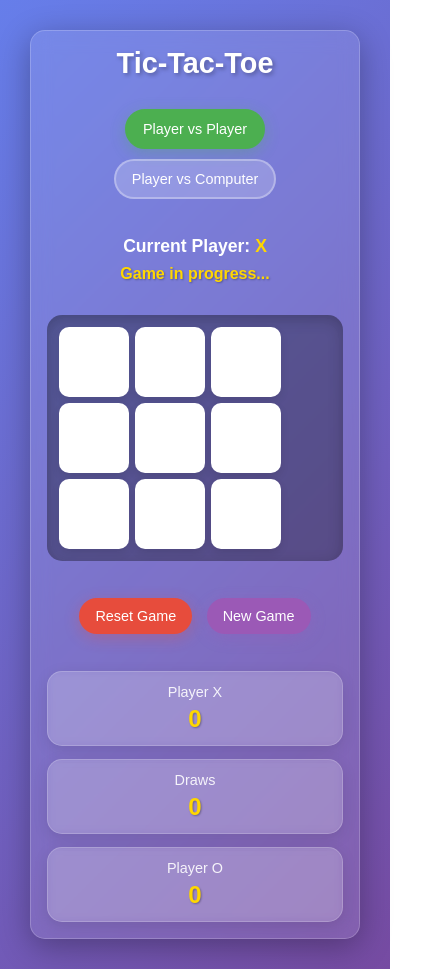
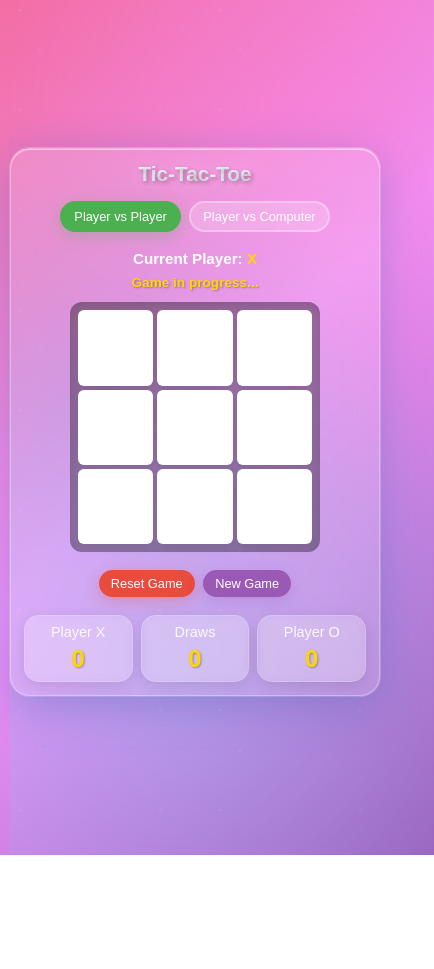
Before and after one commit to maheshdadwal07/SCT_WD_3, a plain HTML site: page index.html in a window 390 px wide. Shown: the whole page, 434 px wide, since content can reach past the window. After the commit the page ends 855 px from the top, so only its background shows below. Drawn offline with Linux system fonts and the light colour scheme.

Commit message:
updated  css

```diff
--- a/styles.css
+++ b/styles.css
@@ -6,36 +6,173 @@
 
 body {
   font-family: "Arial", sans-serif;
-  background: linear-gradient(135deg, #667eea 0%, #764ba2 100%);
+  background: linear-gradient(
+    -45deg,
+    #667eea,
+    #764ba2,
+    #f093fb,
+    #f5576c,
+    #4facfe,
+    #00f2fe
+  );
+  background-size: 400% 400%;
+  animation: gradientShift 15s ease infinite;
   min-height: 100vh;
   display: flex;
   justify-content: center;
   align-items: center;
   color: #fff;
-  padding: 20px;
+  padding: 10px;
+  margin: 0;
+  overflow-x: hidden;
+  position: relative;
+}
+
+body::before {
+  content: "";
+  position: absolute;
+  top: 0;
+  left: 0;
+  right: 0;
+  bottom: 0;
+  background: radial-gradient(
+      circle at 20% 50%,
+      rgba(120, 119, 198, 0.3) 0%,
+      transparent 50%
+    ),
+    radial-gradient(
+      circle at 80% 20%,
+      rgba(255, 119, 198, 0.3) 0%,
+      transparent 50%
+    ),
+    radial-gradient(
+      circle at 40% 80%,
+      rgba(120, 219, 255, 0.3) 0%,
+      transparent 50%
+    );
+  animation: floatingOrbs 20s ease-in-out infinite;
+  pointer-events: none;
+}
+
+body::after {
+  content: "";
+  position: absolute;
+  top: 0;
+  left: 0;
+  right: 0;
+  bottom: 0;
+  background-image: radial-gradient(
+      2px 2px at 20px 30px,
+      rgba(255, 255, 255, 0.15),
+      transparent
+    ),
+    radial-gradient(2px 2px at 40px 70px, rgba(255, 255, 255, 0.1), transparent),
+    radial-gradient(1px 1px at 90px 40px, rgba(255, 255, 255, 0.1), transparent),
+    radial-gradient(
+      1px 1px at 130px 80px,
+      rgba(255, 255, 255, 0.1),
+      transparent
+    ),
+    radial-gradient(
+      2px 2px at 160px 30px,
+      rgba(255, 255, 255, 0.1),
+      transparent
+    );
+  background-repeat: repeat;
+  background-size: 200px 100px;
+  animation: sparkle 25s linear infinite;
+  pointer-events: none;
+}
+
+@keyframes gradientShift {
+  0% {
+    background-position: 0% 50%;
+  }
+  50% {
+    background-position: 100% 50%;
+  }
+  100% {
+    background-position: 0% 50%;
+  }
+}
+
+@keyframes floatingOrbs {
+  0%,
+  100% {
+    transform: translate(0, 0) scale(1);
+  }
+  33% {
+    transform: translate(30px, -30px) scale(1.1);
+  }
+  66% {
+    transform: translate(-20px, 20px) scale(0.9);
+  }
+}
+
+@keyframes sparkle {
+  0% {
+    transform: translateY(0);
+  }
+  100% {
+    transform: translateY(-100px);
+  }
 }
 
 .container {
   text-align: center;
-  background: rgba(255, 255, 255, 0.1);
-  padding: 2rem;
-  border-radius: 15px;
-  box-shadow: 0 8px 32px rgba(0, 0, 0, 0.3);
-  backdrop-filter: blur(10px);
-  border: 1px solid rgba(255, 255, 255, 0.2);
-  max-width: 500px;
-  width: 100%;
+  background: rgba(255, 255, 255, 0.15);
+  padding: 1.2rem;
+  border-radius: 20px;
+  box-shadow: 0 8px 32px rgba(0, 0, 0, 0.3), 0 0 0 1px rgba(255, 255, 255, 0.2),
+    inset 0 1px 0 rgba(255, 255, 255, 0.4);
+  backdrop-filter: blur(15px);
+  border: 1px solid rgba(255, 255, 255, 0.3);
+  max-width: 400px;
+  width: calc(100% - 20px);
+  margin: 0 auto;
+  position: relative;
+  animation: containerGlow 8s ease-in-out infinite alternate;
+}
+
+@keyframes containerGlow {
+  0% {
+    box-shadow: 0 8px 32px rgba(0, 0, 0, 0.3),
+      0 0 0 1px rgba(255, 255, 255, 0.2), inset 0 1px 0 rgba(255, 255, 255, 0.4);
+  }
+  100% {
+    box-shadow: 0 12px 48px rgba(102, 126, 234, 0.4),
+      0 0 0 1px rgba(255, 255, 255, 0.3), inset 0 1px 0 rgba(255, 255, 255, 0.6);
+  }
 }
 
 h1 {
-  margin-bottom: 1.5rem;
-  font-size: 2.5rem;
-  text-shadow: 2px 2px 4px rgba(0, 0, 0, 0.3);
+  margin-bottom: 1rem;
+  font-size: 2.2rem;
+  text-shadow: 2px 2px 4px rgba(0, 0, 0, 0.3), 0 0 20px rgba(255, 255, 255, 0.5);
   color: #fff;
+  background: linear-gradient(45deg, #fff, #f0f8ff, #e6e6fa, #fff);
+  background-size: 400% 400%;
+  -webkit-background-clip: text;
+  background-clip: text;
+  -webkit-text-fill-color: transparent;
+  animation: titleShimmer 3s ease-in-out infinite alternate;
+}
+
+@keyframes titleShimmer {
+  0% {
+    background-position: 0% 50%;
+    text-shadow: 2px 2px 4px rgba(0, 0, 0, 0.3),
+      0 0 20px rgba(255, 255, 255, 0.3);
+  }
+  100% {
+    background-position: 100% 50%;
+    text-shadow: 2px 2px 4px rgba(0, 0, 0, 0.3),
+      0 0 30px rgba(255, 255, 255, 0.7);
+  }
 }
 
 .game-modes {
-  margin-bottom: 2rem;
+  margin-bottom: 1.2rem;
 }
 
 .mode-btn {
@@ -93,7 +230,7 @@ h1 {
 }
 
 .game-info {
-  margin-bottom: 1.5rem;
+  margin-bottom: 1rem;
 }
 
 .current-player {
@@ -116,21 +253,24 @@ h1 {
 
 .game-board {
   display: grid;
-  grid-template-columns: repeat(3, 100px);
-  grid-template-rows: repeat(3, 100px);
-  gap: 8px;
-  margin: 2rem auto;
+  grid-template-columns: repeat(3, 1fr);
+  grid-template-rows: repeat(3, 1fr);
+  gap: 6px;
+  margin: 1rem auto;
   background: rgba(0, 0, 0, 0.3);
-  border-radius: 15px;
-  padding: 15px;
+  border-radius: 12px;
+  padding: 10px;
   box-shadow: inset 0 4px 15px rgba(0, 0, 0, 0.2);
+  width: 100%;
+  max-width: 280px;
+  aspect-ratio: 1;
 }
 
 .cell {
   background: #fff;
   border: none;
-  border-radius: 10px;
-  font-size: 2.5rem;
+  border-radius: 8px;
+  font-size: clamp(1.8rem, 5vw, 2.2rem);
   font-weight: bold;
   cursor: pointer;
   transition: all 0.2s ease;
@@ -138,6 +278,8 @@ h1 {
   display: flex;
   align-items: center;
   justify-content: center;
+  min-height: 80px;
+  aspect-ratio: 1;
   box-shadow: 0 4px 8px rgba(0, 0, 0, 0.1);
 }
 
@@ -181,7 +323,7 @@ h1 {
 }
 
 .controls {
-  margin: 2rem 0;
+  margin: 1.2rem 0;
 }
 
 .reset-btn,
@@ -250,73 +392,122 @@ h1 {
 }
 
 @media (max-width: 600px) {
+  body {
+    padding: 5px;
+  }
+
   .container {
-    padding: 1.5rem;
-    margin: 10px;
+    padding: 1rem;
+    margin: 5px auto;
+    max-width: 95vw;
+    width: calc(100% - 10px);
   }
 
   h1 {
-    font-size: 2rem;
+    font-size: clamp(1.4rem, 5vw, 1.8rem);
+    margin-bottom: 0.8rem;
   }
 
   .game-board {
-    grid-template-columns: repeat(3, 80px);
-    grid-template-rows: repeat(3, 80px);
-    gap: 6px;
-    padding: 12px;
+    max-width: 260px;
+    margin: 0.8rem auto;
+    padding: 8px;
+    gap: 5px;
   }
 
   .cell {
-    font-size: 2rem;
+    font-size: clamp(1.4rem, 4vw, 1.7rem);
+    min-height: 65px;
+    border-radius: 6px;
   }
 
   .mode-btn,
   .reset-btn,
   .new-game-btn {
-    padding: 10px 16px;
-    font-size: 0.9rem;
-    margin: 5px;
+    padding: 8px 12px;
+    font-size: 0.8rem;
+    margin: 2px;
+  }
+
+  .game-modes {
+    margin-bottom: 1rem;
   }
 
   .score {
-    gap: 1rem;
+    gap: 0.6rem;
+    flex-wrap: wrap;
+    margin-top: 1rem;
   }
 
   .score-item {
-    padding: 12px 16px;
-    min-width: 70px;
+    padding: 8px 12px;
+    min-width: 60px;
+    flex: 1;
+    min-width: calc(33.333% - 8px);
   }
 
   .current-player {
-    font-size: 1.1rem;
+    font-size: 0.95rem;
   }
 
   .game-status {
-    font-size: 1rem;
+    font-size: 0.85rem;
+  }
+
+  .game-info {
+    margin-bottom: 0.8rem;
+  }
+
+  .controls {
+    margin: 1rem 0;
   }
 }
 
 @media (max-width: 400px) {
   .container {
-    padding: 1rem;
+    padding: 0.8rem;
+    max-width: 98vw;
   }
 
   .game-board {
-    grid-template-columns: repeat(3, 70px);
-    grid-template-rows: repeat(3, 70px);
+    max-width: 250px;
+    padding: 8px;
+    gap: 4px;
   }
 
   .cell {
-    font-size: 1.8rem;
+    font-size: clamp(1.2rem, 4vw, 1.5rem);
+    min-height: 60px;
   }
 
   .score {
-    flex-direction: column;
-    gap: 0.8rem;
+    gap: 0.5rem;
+  }
+
+  .score-item {
+    padding: 8px 10px;
+    min-width: calc(33.333% - 8px);
   }
 
   h1 {
-    font-size: 1.8rem;
+    font-size: clamp(1.3rem, 5vw, 1.6rem);
+    margin-bottom: 0.8rem;
+  }
+
+  .mode-btn,
+  .reset-btn,
+  .new-game-btn {
+    padding: 6px 12px;
+    font-size: 0.8rem;
+    margin: 2px;
+  }
+
+  .game-info {
+    margin-bottom: 0.8rem;
+  }
+
+  .controls {
+    margin: 1rem 0;
   }
 }
 
```
